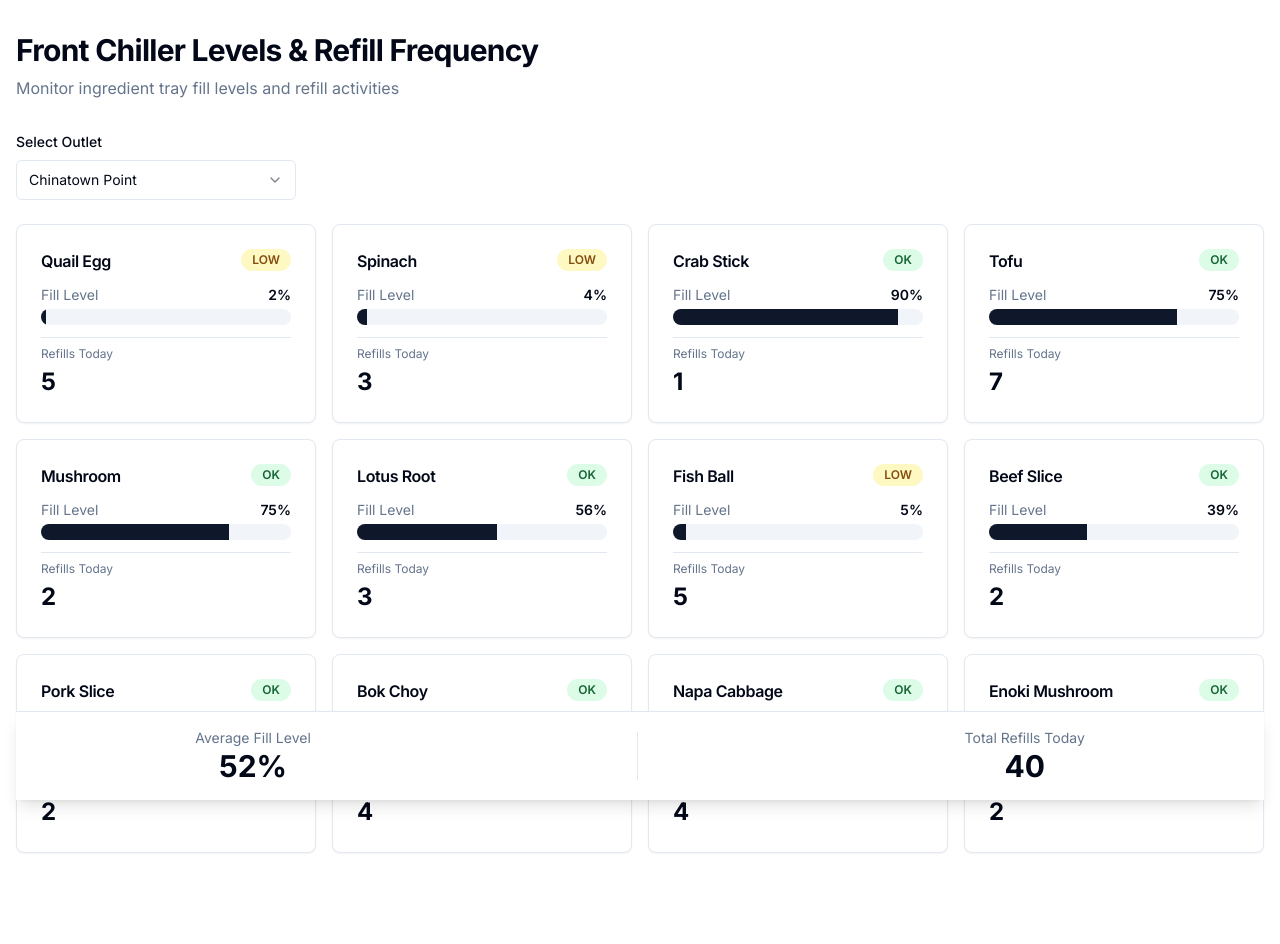
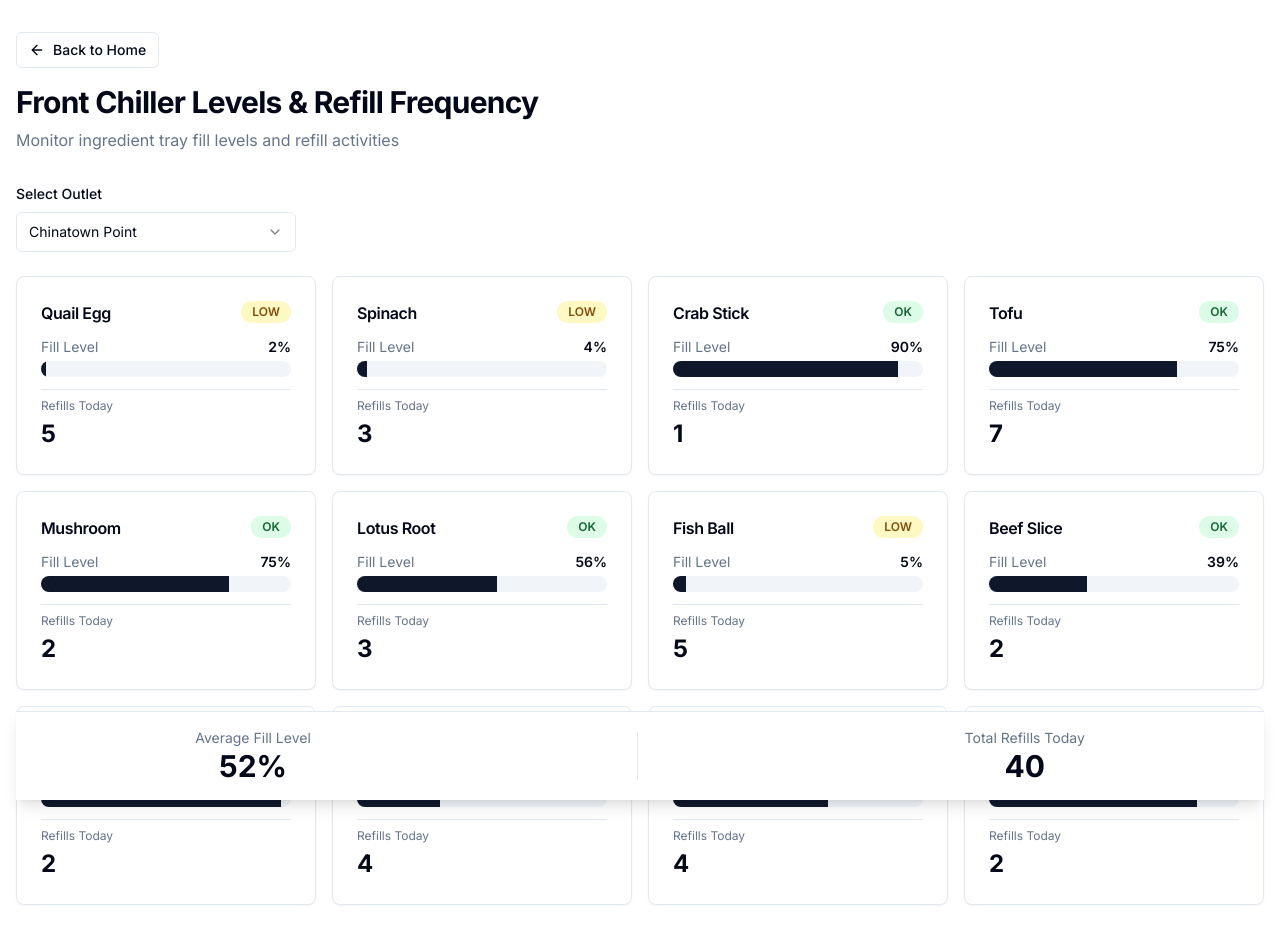
Before and after one commit to Path-yang/IS3103-dashboards, a Next.js app: page /dashboards/chiller-levels in a window 1280 px wide. Shown: the top 944 px of the page. Built offline with nearby package versions, Linux system fonts and the light colour scheme.

Commit message:
Fix: Reduce abnormal outlets/readings to realistic levels and add back button to all dashboards

```diff
--- a/app/dashboards/chiller-consumption/page.tsx
+++ b/app/dashboards/chiller-consumption/page.tsx
@@ -91,6 +91,7 @@ export default function ChillerConsumptionPage() {
       <PageHeader
         title="Consumption Estimation (Weight Taken)"
         description="Track ingredient consumption patterns over time"
+        showBackButton={true}
       />
 
       <div className="grid grid-cols-1 md:grid-cols-2 gap-4 mb-6">
--- a/app/dashboards/chiller-levels/page.tsx
+++ b/app/dashboards/chiller-levels/page.tsx
@@ -58,6 +58,7 @@ export default function ChillerLevelsPage() {
       <PageHeader
         title="Front Chiller Levels & Refill Frequency"
         description="Monitor ingredient tray fill levels and refill activities"
+        showBackButton={true}
       />
 
       <div className="mb-6">
--- a/app/dashboards/coldchain-trends/page.tsx
+++ b/app/dashboards/coldchain-trends/page.tsx
@@ -61,6 +61,7 @@ export default function ColdChainTrendsPage() {
       <PageHeader
         title="Cold-Chain Trends & Alerts"
         description="Abnormal temperature readings and outlet performance analysis"
+        showBackButton={true}
       />
 
       <Tabs value={window} onValueChange={(v) => setWindow(v as TimeWindow)} className="mb-6">
--- a/app/dashboards/food-waste/page.tsx
+++ b/app/dashboards/food-waste/page.tsx
@@ -88,6 +88,7 @@ export default function FoodWastePage() {
       <PageHeader
         title="Food Waste Dashboard"
         description="Track and analyze food waste by ingredient type and disposal reason"
+        showBackButton={true}
       />
 
       <Card className="mb-6">
--- a/app/dashboards/outlet-map/page.tsx
+++ b/app/dashboards/outlet-map/page.tsx
@@ -47,6 +47,7 @@ export default function OutletMapPage() {
       <PageHeader
         title="Outlet Cold-Chain Map"
         description="Real-time temperature monitoring across all outlet locations"
+        showBackButton={true}
       />
 
       <div className="mb-6">
--- a/components/shared/page-header.tsx
+++ b/components/shared/page-header.tsx
@@ -1,13 +1,25 @@
 import React from "react";
+import Link from "next/link";
+import { ArrowLeft } from "lucide-react";
+import { Button } from "@/components/ui/button";
 
 interface PageHeaderProps {
   title: string;
   description?: string;
+  showBackButton?: boolean;
 }
 
-export function PageHeader({ title, description }: PageHeaderProps) {
+export function PageHeader({ title, description, showBackButton = false }: PageHeaderProps) {
   return (
     <div className="mb-8">
+      {showBackButton && (
+        <Link href="/" className="inline-block mb-4">
+          <Button variant="outline" size="sm" className="gap-2">
+            <ArrowLeft className="h-4 w-4" />
+            Back to Home
+          </Button>
+        </Link>
+      )}
       <h1 className="text-3xl font-bold tracking-tight">{title}</h1>
       {description && (
         <p className="text-muted-foreground mt-2">{description}</p>
--- a/data/coldchain.ts
+++ b/data/coldchain.ts
@@ -12,25 +12,30 @@ function generateTimeSeries(window: TimeWindow): ColdChainTimeSeries[] {
 
   let intervals: number;
   let intervalMs: number;
+  let maxAbnormal: number;
 
   switch (window) {
     case "24h":
       intervals = 24;
       intervalMs = 3600000; // 1 hour
+      maxAbnormal = 1; // 0-1 per hour
       break;
     case "7d":
       intervals = 7;
       intervalMs = 86400000; // 1 day
+      maxAbnormal = 1; // 0-1 per day
       break;
     case "30d":
       intervals = 30;
       intervalMs = 86400000; // 1 day
+      maxAbnormal = 2; // 0-2 per day
       break;
   }
 
   for (let i = intervals - 1; i >= 0; i--) {
     const timestamp = new Date(now - i * intervalMs).toISOString();
-    const abnormalCount = Math.floor(Math.random() * 8) + 2; // 2-10 alerts
+    // Most times 0, occasionally 1-max
+    const abnormalCount = Math.random() > 0.7 ? Math.floor(Math.random() * maxAbnormal) + 1 : 0;
 
     series.push({
       timestamp,
@@ -46,7 +51,8 @@ function generateOutletBreakdown(): OutletAbnormalCount[] {
   return outlets.map((outlet) => ({
     outletId: outlet.id,
     outletName: outlet.name,
-    abnormalCount: Math.floor(Math.random() * 25) + 5, // 5-30 alerts
+    // Most outlets have 0-5 alerts, a few have more
+    abnormalCount: Math.random() > 0.3 ? Math.floor(Math.random() * 3) : Math.floor(Math.random() * 8) + 3,
   }));
 }
 
--- a/data/outlets.ts
+++ b/data/outlets.ts
@@ -17,7 +17,7 @@ const SINGAPORE_LOCATIONS = [
 
 export function generateOutlets(): Outlet[] {
   return SINGAPORE_LOCATIONS.map((location, idx) => {
-    const isAbnormal = Math.random() > 0.65; // 35% abnormal
+    const isAbnormal = Math.random() > 0.92; // ~8% abnormal (0-1 outlets usually)
     const lastTempC = isAbnormal ? 4.5 + Math.random() * 3 : 1.5 + Math.random() * 2;
     const lastHeartbeatISO = new Date(
       Date.now() - Math.random() * 3600000
```
Also changed, not shown: 1 other file (tests, documents, lock files or other folders).
